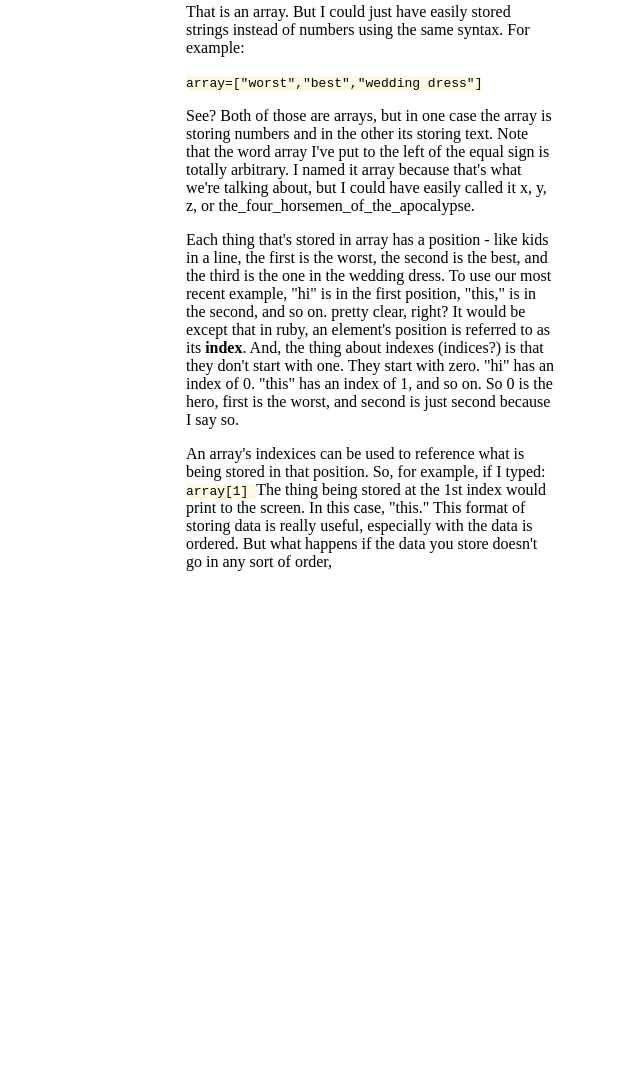
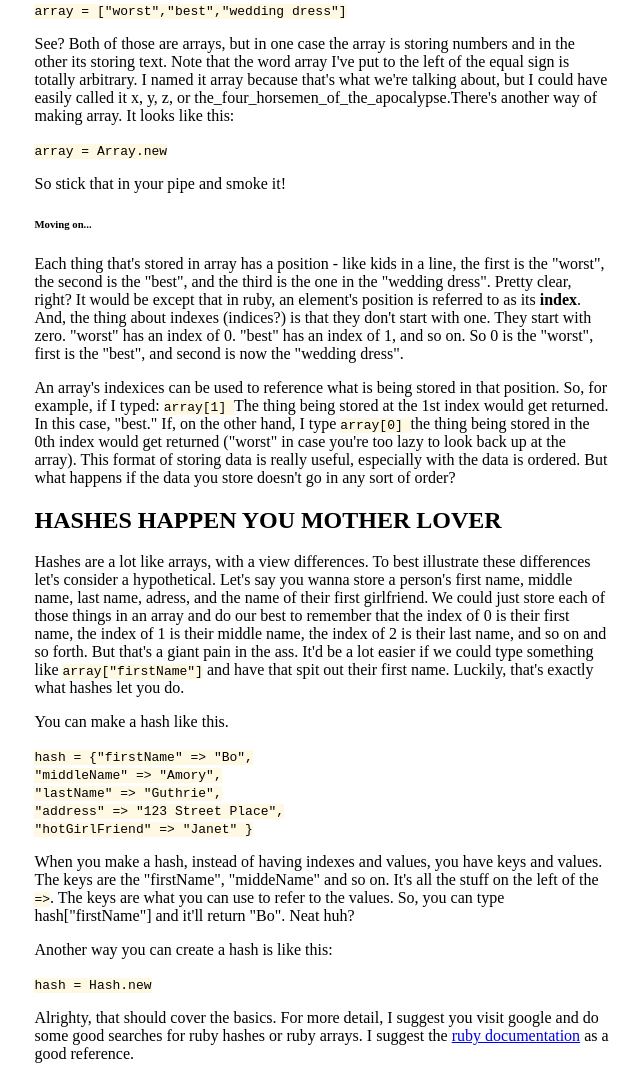
Before and after one commit to boguth/boguth.github.io, a plain HTML site: page blog/t3-arrays-hashes.html in a window 1280 px wide. Shown: the part 694-1773 px from the top of the page, without its empty margins (400-1040 px from the left). Before the commit the page ends 1281 px from the top, so only its background shows below. Drawn offline with Linux system fonts and the light colour scheme.

Commit message:
Comitting blog post.

```diff
--- a/blog/t3-arrays-hashes.html
+++ b/blog/t3-arrays-hashes.html
@@ -26,7 +26,7 @@
    <section id="blog-entry">
     <h3>April 5th, Arrays and Hashes!</h3>
      <p>
-      Ah, arrays. Ah, hashes. Like the four horsemen of the apocalypse - if there were only two horsemen, and if they weren't horesmen but were instead ruby objects, and if they didn't herald the <strong>END</strong> but instead stored things in an easily accessible - arrays and hashes are powerful elements that gallop across the web, bringing about the end of bad data storage.
+      Ah, arrays. Ah, hashes. Like the four horsemen of the apocalypse - if there were only two horsemen, and if they weren't horesmen but were instead ruby objects, and if they didn't herald the <strong>end</strong> but instead stored things in an easily accessible way - arrays and hashes are powerful elements that gallop across the web, bringing about the end of bad data storage.
      </p>
      <br />
      <img src="../images/idiot.gif" height="200px" width="250px"/ alt="farley idiot">
@@ -34,21 +34,48 @@
      <p>
       Well, I was at least right about one thing. Arrays and hashes do store data in an easily accessible way. Arrays and hashes operate very similarly. To understand them, it's probably easiest to start by showing them.
      </p>
-     <code>array=[0,1,2,3,4]</code>
+     <code>array = [0,1,2,3,4]</code>
       <p>
         That is an array. But I could just have easily stored strings instead of numbers using the same syntax. For example:
       </p>
-      <code>array=["worst","best","wedding dress"]</code>
+      <code>array = ["worst","best","wedding dress"]</code>
         <p>
-          See? Both of those are arrays, but in one case the array is storing numbers and in the other its storing text. Note that the word array I've put to the left of the equal sign is totally arbitrary. I named it array because that's what we're talking about, but I could have easily called it x, y, z, or the_four_horsemen_of_the_apocalypse.
+          See? Both of those are arrays, but in one case the array is storing numbers and in the other its storing text. Note that the word array I've put to the left of the equal sign is totally arbitrary. I named it array because that's what we're talking about, but I could have easily called it x, y, z, or the_four_horsemen_of_the_apocalypse.There's another way of making array. It looks like this:
         </p>
+        <code>array = Array.new</code>
         <p>
-          Each thing that's stored in array has a position - like kids in a line, the first is the worst, the second is the best, and the third is the one in the wedding dress. To use our most recent example, "hi" is in the first position, "this," is in the second, and so on. pretty clear, right? It would be except that in ruby, an element's position is referred to as its <strong>index</strong>. And, the thing about indexes (indices?) is that they don't start with one. They start with zero. "hi" has an index of 0. "this" has an index of 1, and so on. So 0 is the hero, first is the worst, and second is just second because I say so.
+          So stick that in your pipe and smoke it!
+        </p>
+        <h6> Moving on...</h6>
+        <p>
+           Each thing that's stored in array has a position - like kids in a line, the first is the "worst", the second is the "best", and the third is the one in the "wedding dress".  Pretty clear, right? It would be except that in ruby, an element's position is referred to as its <strong>index</strong>. And, the thing about indexes (indices?) is that they don't start with one. They start with zero. "worst" has an index of 0. "best" has an index of 1, and so on. So 0 is the "worst", first is the "best", and second is now the "wedding dress".
         </p>
         <p>
           An array's indexices can be used to reference what is being stored in that position. So, for example, if I typed:
           <code> array[1] </code>
-          The thing being stored at the 1st index would print to the screen. In this case, "this." This format of storing data is really useful, especially with the data is ordered. But what happens if the data you store doesn't go in any sort of order,
+          The thing being stored at the 1st index would get returned. In this case, "best." If, on the other hand, I type <code> array[0] </code> the thing being stored in the 0th index would get returned ("worst" in case you're too lazy to look back up at the array). This format of storing data is really useful, especially with the data is ordered. But what happens if the data you store doesn't go in any sort of order?
+        </p>
+        <h1> HASHES HAPPEN YOU MOTHER LOVER </h1>
+        <p>
+          Hashes are a lot like arrays, with a view differences. To best illustrate these differences let's consider a hypothetical. Let's say you wanna store a person's first name, middle name, last name, adress, and the name of their first girlfriend. We could just store each of those things in an array and do our best to remember that the index of 0 is their first name, the index of 1 is their middle name, the index of 2 is their last name, and so on and so forth. But that's a giant pain in the ass. It'd be a lot easier if we could type something like <code> array["firstName"]</code> and have that spit out their first name. Luckily, that's exactly what hashes let you do.
+        </p>
+        <p>
+          You can make a hash like this.
+        </p>
+        <code> hash = {"firstName" => "Bo", <br />
+                      "middleName" => "Amory", <br />
+                      "lastName" => "Guthrie",<br />
+                      "address" => "123 Street Place", <br />"hotGirlFriend" => "Janet" }
+        </code>
+        <p>
+          When you make a hash, instead of having indexes and values, you have keys and values. The keys are the "firstName", "middeName" and so on. It's all the stuff on the left of the <code>=></code>. The keys are what you can use to refer to the values. So, you can type hash["firstName"] and it'll return "Bo". Neat huh?
+        </p>
+        <p>
+          Another way you can create a hash is like this:
+        </p>
+        <code>hash = Hash.new</code>
+        <p>
+          Alrighty, that should cover the basics. For more detail, I suggest you visit google and do some good searches for ruby hashes or ruby arrays. I suggest the <a href="http://ruby-doc.org/">ruby documentation</a> as a good reference.
         </p>
    </section>
   </div>
--- a/stylesheets/blog-stylesheet.css
+++ b/stylesheets/blog-stylesheet.css
@@ -1,7 +1,7 @@
 #body{
   padding-top: 30px;
   padding-left: 20px;
-  width: 70vw;
+  width: 65%;
   margin-left: 10em;
 }
 
@@ -48,8 +48,7 @@ h2{
 #blog-entry{
   float: right;
   display: inline-block;
-  margin-right: 10vw;
-  width: 370px;
+  width: 70%;
 }
 
 code{
```
